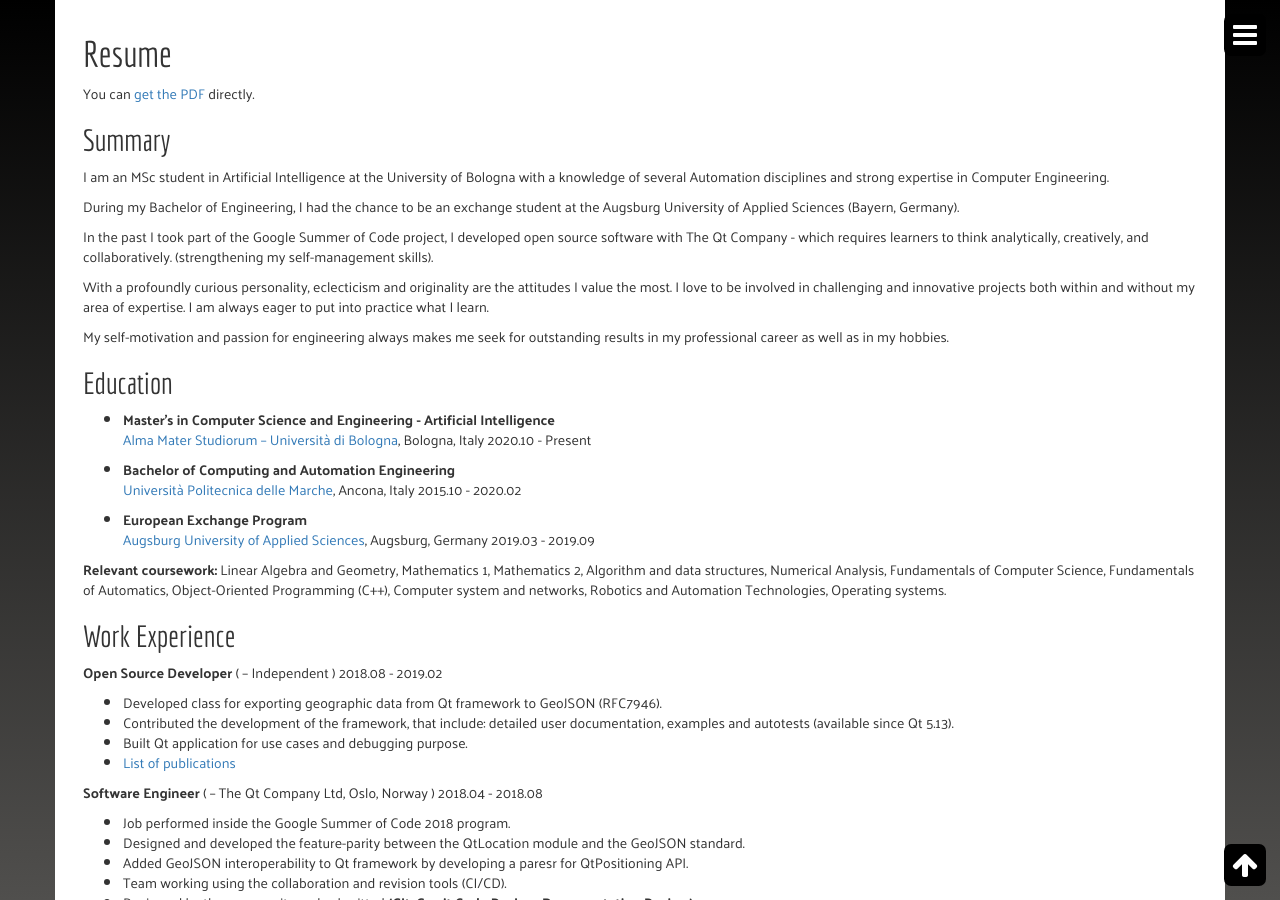
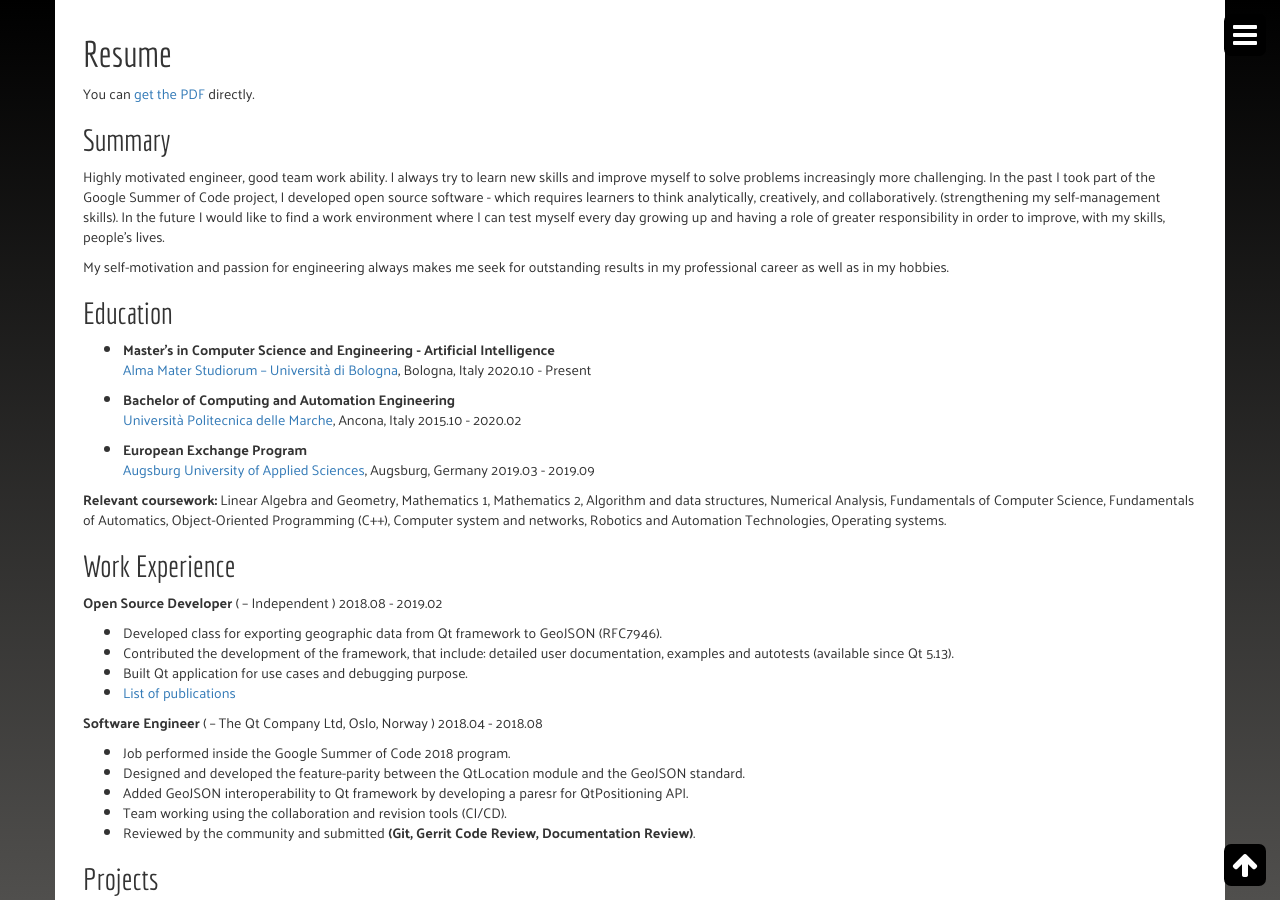
Before and after one commit to jdotsh/jdotsh.github.io, a Jekyll site: the page built from about/index.md, in a window 1280 px wide and 900 px high. Built offline with Jekyll 4.4.1, drawn with Linux system fonts in a browser that asks for light colours.

Commit message:
Update: resume

```diff
--- a/about/index.md
+++ b/about/index.md
@@ -8,13 +8,7 @@ You can [get the PDF](/assets/resume.pdf) directly.
 
 ## Summary
 
-I am an MSc student in Artificial Intelligence at the University of Bologna with a knowledge of several Automation disciplines and strong expertise in Computer Engineering.
-
-During my Bachelor of Engineering, I had the chance to be an exchange student at the Augsburg University of Applied Sciences (Bayern, Germany).
-
-In the past I took part of the Google Summer of Code project, I developed open source software with The Qt Company - which requires learners to think analytically, creatively, and collaboratively. (strengthening my self-management skills).
-
-With a profoundly curious personality, eclecticism and originality are the attitudes I value the most. I love to be involved in challenging and innovative projects both within and without my area of expertise. I am always eager to put into practice what I learn.
+Highly motivated engineer, good team work ability. I always try to learn new skills and improve myself to solve problems increasingly more challenging. In the past I took part of the Google Summer of Code project, I developed open source software - which requires learners to think analytically, creatively, and collaboratively. (strengthening my self-management skills). In the future I would like to find a work environment where I can test myself every day growing up and having a role of greater responsibility in order to improve, with my skills, people’s lives.
 
 My self-motivation and passion for engineering always makes me seek for outstanding results in my professional career as well as in my hobbies.
 
```
